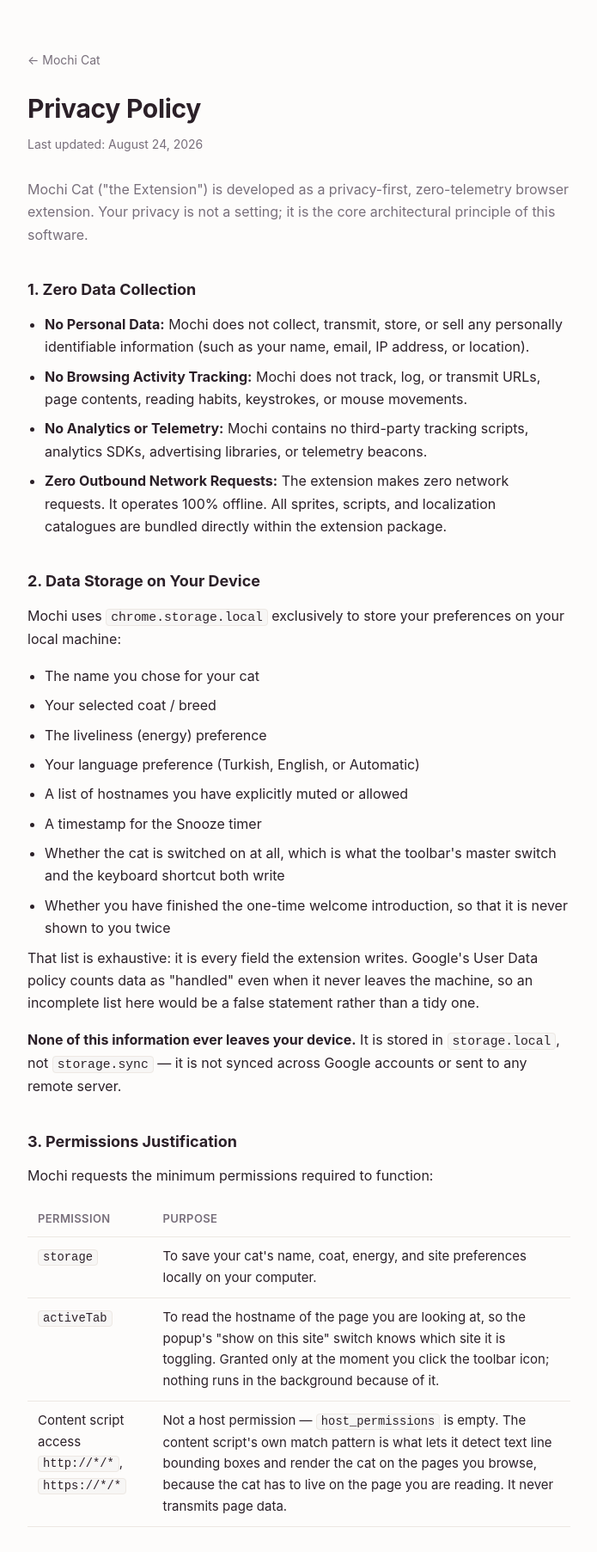
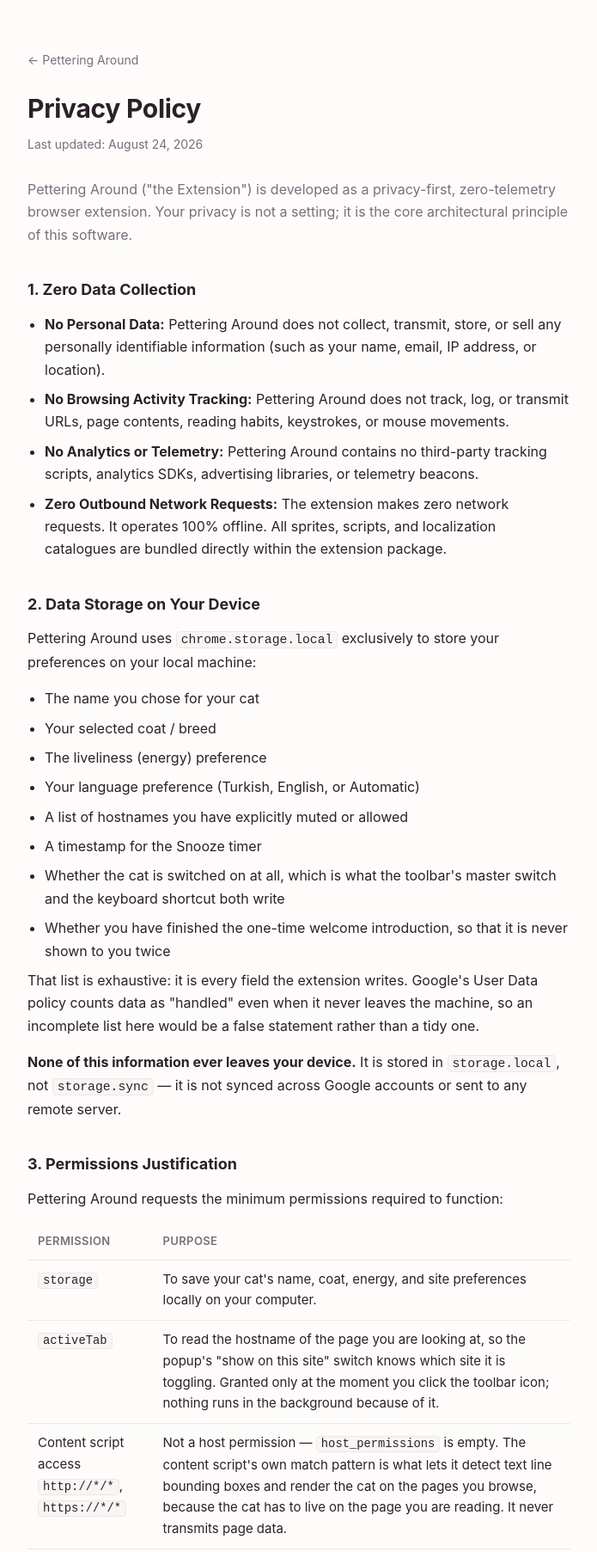
Before and after one commit to olcayhan/mochi-cat-site, a plain HTML site: page privacy.html in a window 1280 px wide. Shown: the top 1805 px of the page at 86% size, without its empty margins (292-987 px from the left). Drawn offline with Linux system fonts and the light colour scheme.

Commit message:
Rename the product to "Pettering Around" across the site
Every other surface already said it: the extension's display name, the
store listing copy, package.json. Only the site was still branded
"Mochi Cat", so the vendor link on the JetBrains Marketplace page would
have led to a page naming a different product.

Where "Mochi" was the software, it becomes "Pettering Around". Where it
was the cat itself -- the hero image's alt text and the sentence about
how it reads the page -- it becomes "the cat": the name belongs to the
user, who picks it in settings, and Mochi was only ever the example.

Co-Authored-By: Claude Opus 5 <noreply@anthropic.com>

```diff
--- a/privacy.html
+++ b/privacy.html
@@ -3,8 +3,8 @@
 <head>
   <meta charset="utf-8" />
   <meta name="viewport" content="width=device-width, initial-scale=1" />
-  <title>Privacy Policy — Mochi Cat</title>
-  <meta name="description" content="Mochi Cat's privacy policy: zero data collection, zero network requests, everything stays on your device." />
+  <title>Privacy Policy — Pettering Around</title>
+  <meta name="description" content="Pettering Around's privacy policy: zero data collection, zero network requests, everything stays on your device." />
   <link rel="icon" type="image/png" href="assets/icon-128.png" />
   <style>
     :root {
@@ -55,22 +55,22 @@
 </head>
 <body>
   <main>
-    <a class="back" href="index.html">← Mochi Cat</a>
+    <a class="back" href="index.html">← Pettering Around</a>
     <h1>Privacy Policy</h1>
     <p class="updated">Last updated: August 24, 2026</p>
 
-    <p class="intro">Mochi Cat ("the Extension") is developed as a privacy-first,
+    <p class="intro">Pettering Around ("the Extension") is developed as a privacy-first,
       zero-telemetry browser extension. Your privacy is not a setting; it is the core
       architectural principle of this software.</p>
 
     <h2>1. Zero Data Collection</h2>
     <ul>
-      <li><strong>No Personal Data:</strong> Mochi does not collect, transmit, store, or sell
+      <li><strong>No Personal Data:</strong> Pettering Around does not collect, transmit, store, or sell
         any personally identifiable information (such as your name, email, IP address, or
         location).</li>
-      <li><strong>No Browsing Activity Tracking:</strong> Mochi does not track, log, or
+      <li><strong>No Browsing Activity Tracking:</strong> Pettering Around does not track, log, or
         transmit URLs, page contents, reading habits, keystrokes, or mouse movements.</li>
-      <li><strong>No Analytics or Telemetry:</strong> Mochi contains no third-party tracking
+      <li><strong>No Analytics or Telemetry:</strong> Pettering Around contains no third-party tracking
         scripts, analytics SDKs, advertising libraries, or telemetry beacons.</li>
       <li><strong>Zero Outbound Network Requests:</strong> The extension makes zero network
         requests. It operates 100% offline. All sprites, scripts, and localization catalogues
@@ -78,7 +78,7 @@
     </ul>
 
     <h2>2. Data Storage on Your Device</h2>
-    <p>Mochi uses <code>chrome.storage.local</code> exclusively to store your preferences on
+    <p>Pettering Around uses <code>chrome.storage.local</code> exclusively to store your preferences on
       your local machine:</p>
     <ul>
       <li>The name you chose for your cat</li>
@@ -100,7 +100,7 @@
       Google accounts or sent to any remote server.</p>
 
     <h2>3. Permissions Justification</h2>
-    <p>Mochi requests the minimum permissions required to function:</p>
+    <p>Pettering Around requests the minimum permissions required to function:</p>
     <table>
       <tr><th>Permission</th><th>Purpose</th></tr>
       <tr>
@@ -123,14 +123,14 @@
     </table>
 
     <h2>4. Children's Privacy</h2>
-    <p>Mochi does not collect information from anyone, including children under the age of 13.</p>
+    <p>Pettering Around does not collect information from anyone, including children under the age of 13.</p>
 
     <h2>5. Contact</h2>
     <p>If you have questions about this privacy policy, contact
       <a href="mailto:kolcayhan1@gmail.com">kolcayhan1@gmail.com</a>.</p>
 
     <hr />
-    <p><a class="back" href="index.html">← Back to Mochi Cat</a></p>
+    <p><a class="back" href="index.html">← Back to Pettering Around</a></p>
   </main>
 </body>
 </html>
```
Also changed, not shown: index.html (+6 -6 lines).
